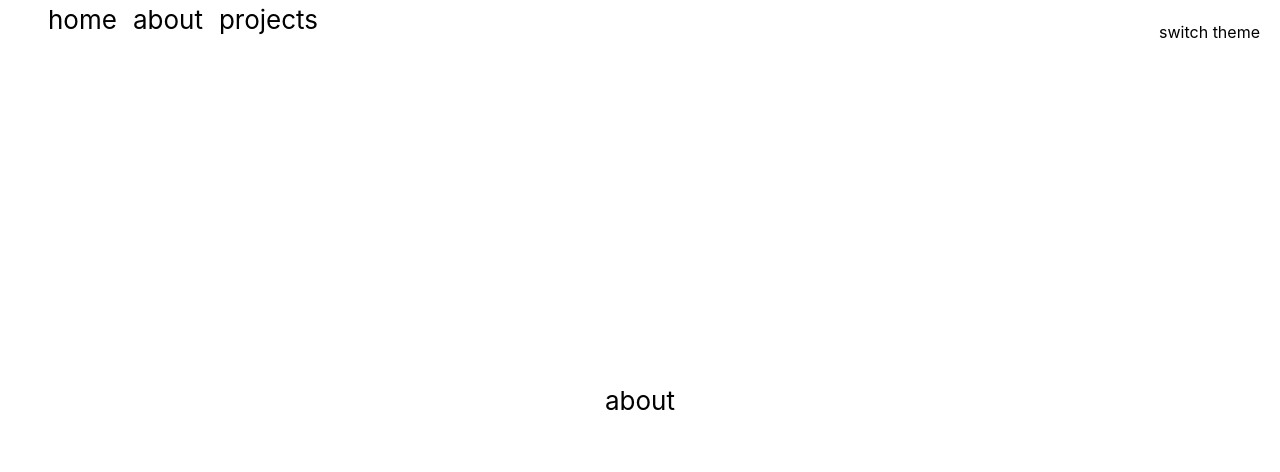
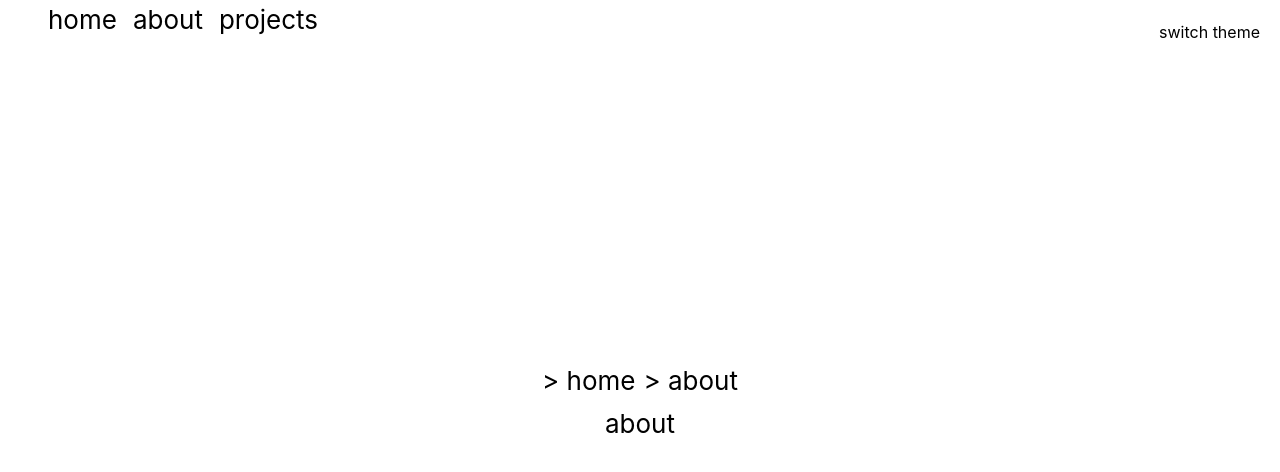
Before and after one commit to wolffshots/wolffshots, a React (Create React App) app: page /about in a window 1280 px wide. Shown: the top 472 px of the page. Built offline with nearby package versions, Linux system fonts and the light colour scheme.

Commit message:
added initial functional breadcrumbs

```diff
--- /dev/null
+++ b/src/components/Breadcrumbs/Breadcrumbs.tsx
@@ -0,0 +1,34 @@
+import { useEffect } from "react";
+import { Link } from "react-router-dom";
+
+interface Props {}
+const Breadcrumbs = (props: Props) => {
+  let current = "";
+  const breadcrumbs = window.location.pathname.split("#")[0].split("/");
+  useEffect(() => {
+    console.log(current);
+  }, [current]);
+  return (
+    <div className={`flex-row flex`}>
+      {window.location.pathname !== "/"
+        ? breadcrumbs.map(
+            (crumb): JSX.Element => {
+              current = current + "/" + crumb;
+              return (
+                <Link
+                  to={current.replace(`//`, `/`)}
+                  className="m-1"
+                  key={crumb + Math.random().toString()}
+                >
+                  {">"} {crumb !== `` ? crumb : `home`}
+                </Link>
+              );
+            }
+          )
+        : null}
+      {/* split current location into parts and return links for each bit */}
+    </div>
+  );
+};
+
+export default Breadcrumbs;
--- a/src/components/Layout/Layout.tsx
+++ b/src/components/Layout/Layout.tsx
@@ -1,4 +1,5 @@
 import React from "react";
+import Breadcrumbs from "../Breadcrumbs/Breadcrumbs";
 import Navigation from "../Navigation/Navigation";
 import ThemeToggle from "../ThemeToggle/ThemeToggle";
 
@@ -9,6 +10,7 @@ const Layout = (props: Props) => {
   return (
     <div>
       <ThemeToggle />
+      <Breadcrumbs />
       <Navigation />
       {props.children}
     </div>
```
